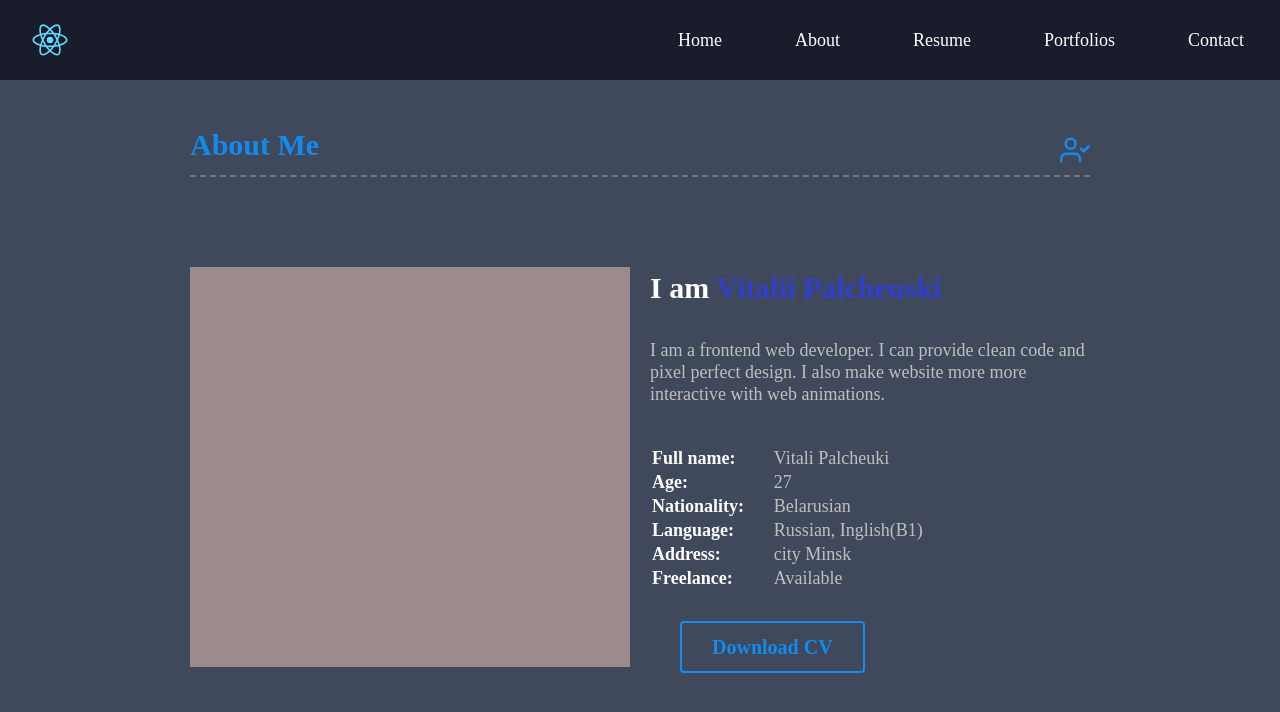
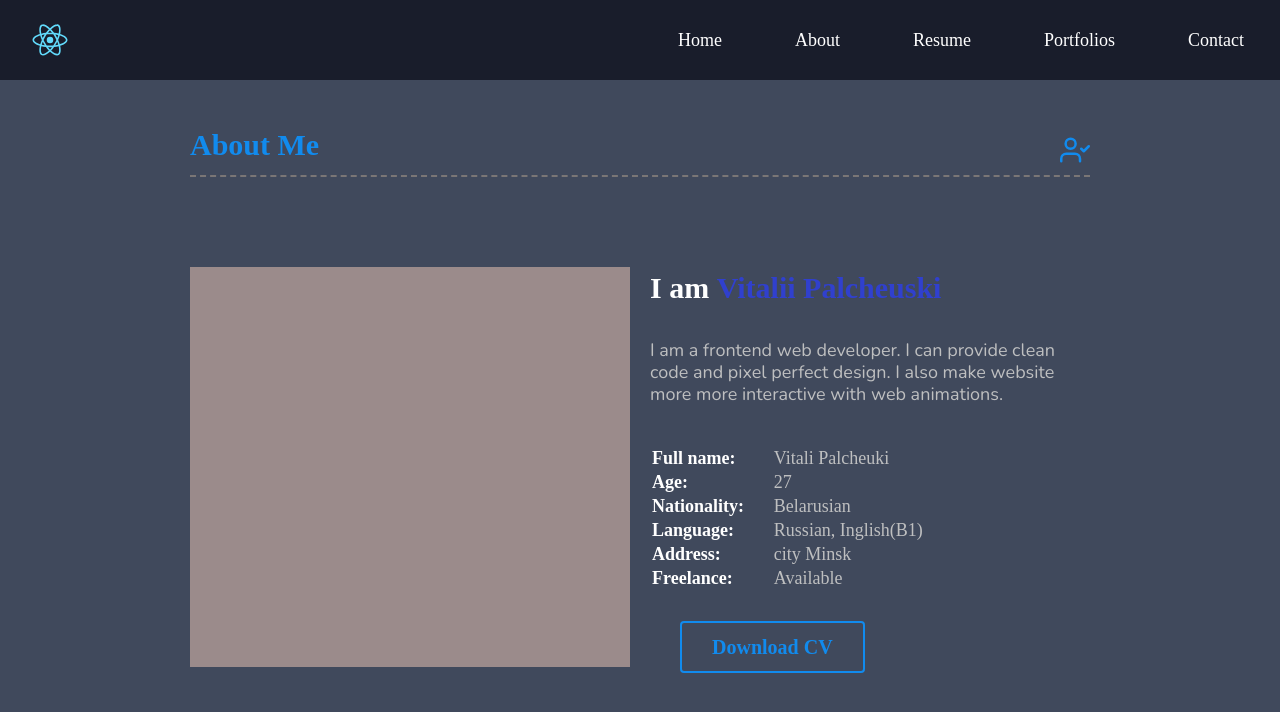
Before and after one commit to Vitalik9135eb2/Portfolio, a React (Create React App) app: page /about in a window 1280 px wide. Shown: the top 712 px of the page. Built offline with nearby package versions, Linux system fonts and the light colour scheme.

Commit message:
fix start page

```diff
--- a/src/App.js
+++ b/src/App.js
@@ -1,7 +1,7 @@
 import { useTransition, animated } from 'react-spring'
 import s from './App.module.scss';
 import Navbar from './componets/Navbar';
-import {BrowserRouter as Router, Switch, Route, useLocation} from "react-router-dom"
+import {BrowserRouter as Router, Switch, Route, useLocation, BrowserRouter, Redirect} from "react-router-dom"
 import About from './componets/pages/About';
 import Home from './componets/pages/Home';
 import Portfolio from './componets/pages/Portfolio';
@@ -25,21 +25,26 @@
   return (
     <>
 
+      <BrowserRouter>
+          <Navbar/>
+            {/* {transitions.map(({ item, props, key}) => (
 
-        <Navbar/>
-        {/* {transitions.map(({ item, props, key}) => (
+              <animated.div key={key} style={props}> */}
+                  <Switch  >
 
-          <animated.div key={key} style={props}> */}
-              <Switch  >
+                    <Route exact path="/home" component={Home}/>
+                    <Route exact path="/about" component={About}/>
+                    <Route exact path="/portfolios" component={Portfolio}/>
+                    <Route exact path="/resume" component={Resume}/>
+                    <Route exact path="/contact" component={Contact}/>
 
-                <Route  path="/home" component={Home}/>
-                <Route path="/about" component={About}/>
-                <Route path="/portfolios" component={Portfolio}/>
-                <Route path="/resume" component={Resume}/>
-                <Route path="/contact" component={Contact}/>
-              </Switch>
+
+                    <Redirect from='/' to='/home'/>
+                  </Switch  >
           {/* </animated.div>
         ))} */}
+      </BrowserRouter>
+
 
 
 
--- a/src/componets/pages/_about.module.scss
+++ b/src/componets/pages/_about.module.scss
@@ -65,6 +65,7 @@
                 }
                 .personalText{
                     margin: 40px 0 0 0;
+                    font-family: 'Nunito';
                     @include text(18px,400,22px,$textColor);
                     @media (max-width: 992px){
                         margin: 20px 0 0 0;
--- a/src/index.js
+++ b/src/index.js
@@ -8,8 +8,9 @@
 import { BiHome } from 'react-icons/bi';
 
 ReactDOM.render(
-  <Router>
-    <App />
+    <Router>
+      <App />
+    <Route exact path="/"/>
 
 
   </Router>,
```
